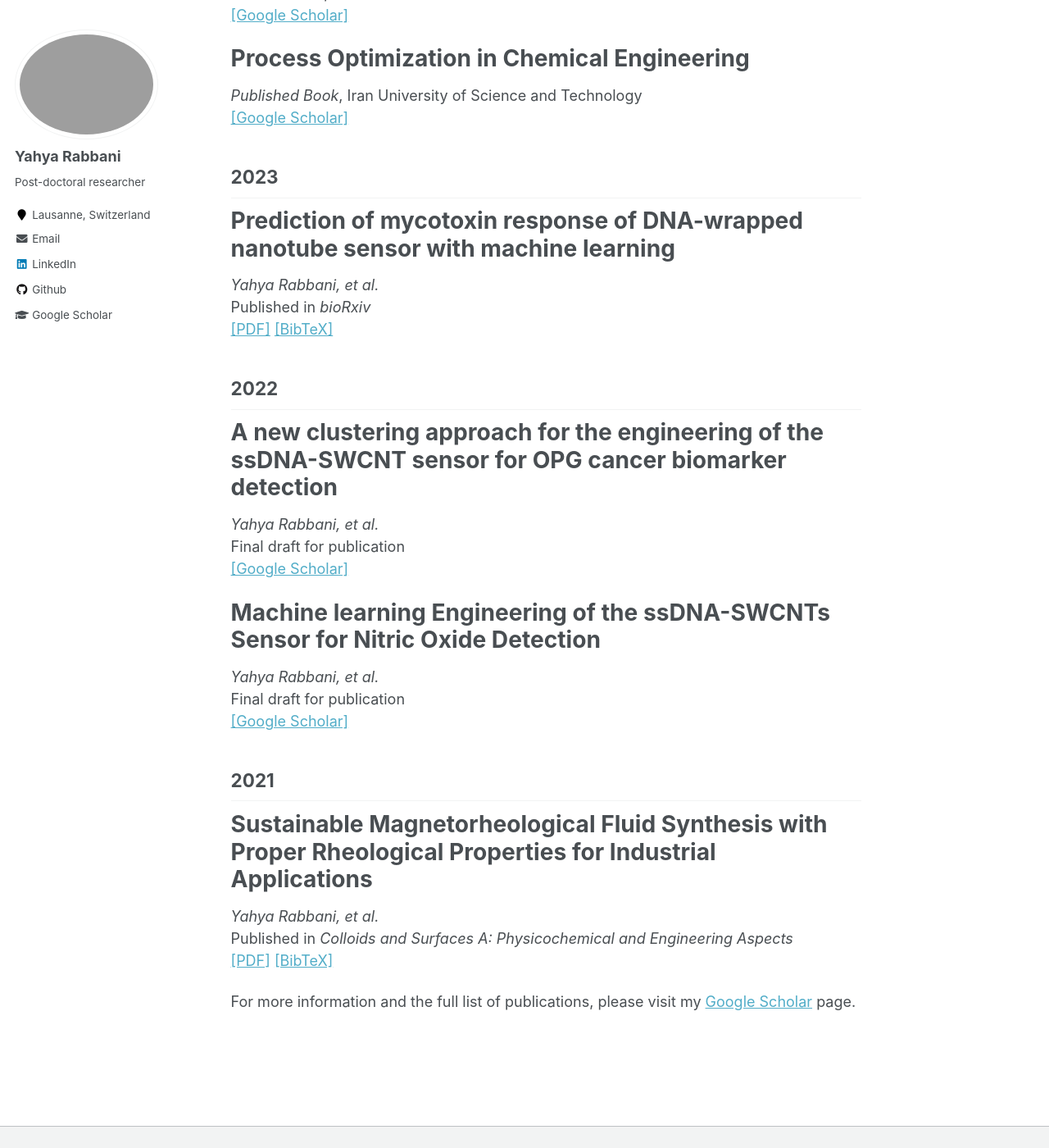
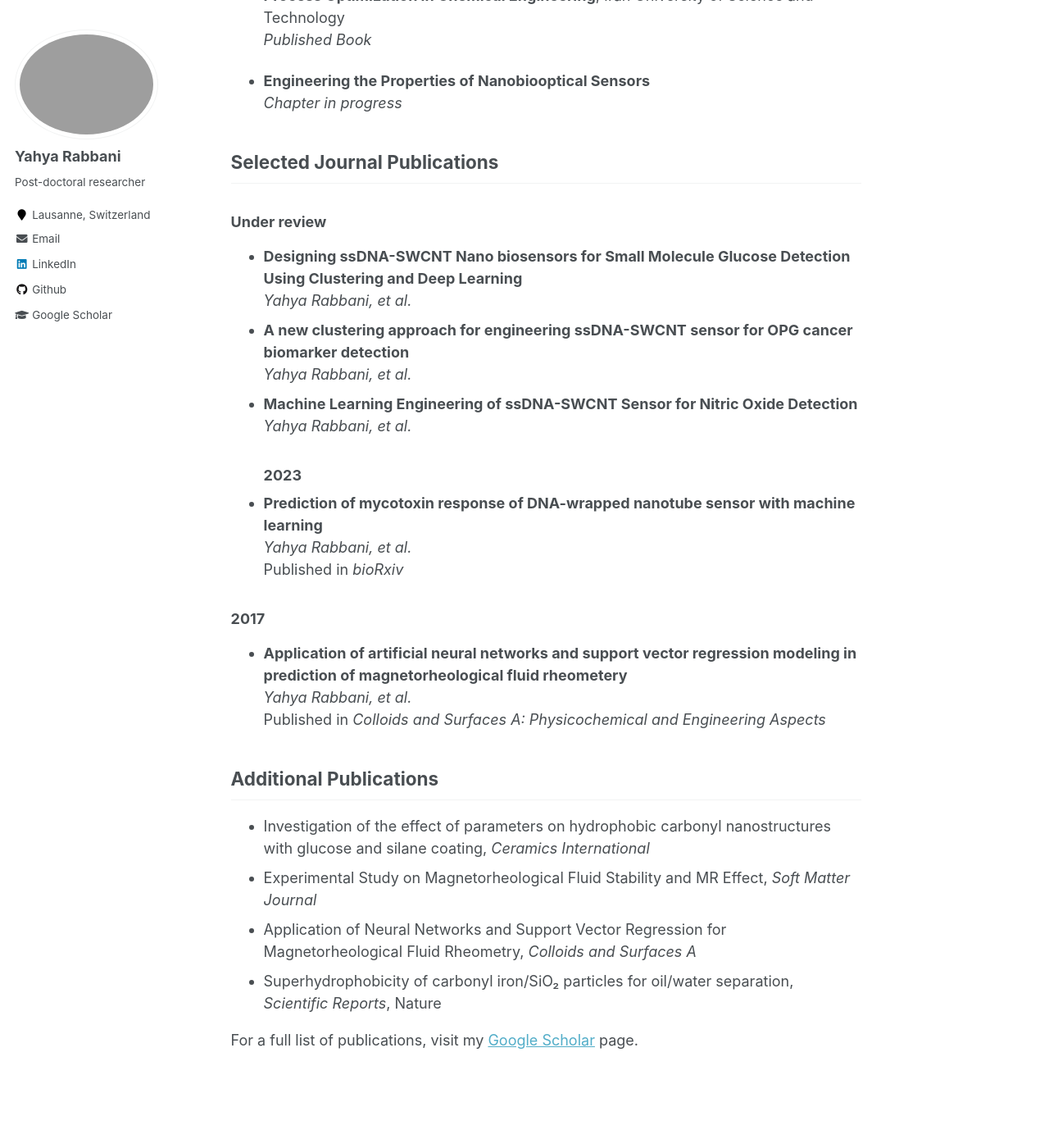
Before and after one commit to YahyaRabbani20/YahyaRabbani, a Jekyll site: the page built from _pages/research.md, in a window 1280 px wide and 1400 px high, scrolled down 538 px. Shown: the whole window at 82% size. Built offline with Jekyll 4.4.1, drawn with Linux system fonts in a browser that asks for light colours; some web fonts are replaced; some of the changed text lies outside the part shown.

Commit message:
research.md

```diff
--- a/_pages/research.md
+++ b/_pages/research.md
@@ -3,7 +3,6 @@ layout: "single"
 title: "Research and Publications"
 permalink: "/research/"
 author_profile: true
-
 ---
 
 <script type="text/javascript">
@@ -29,72 +28,44 @@ author_profile: true
 
 # Publications
 
-## For a complete list of publications, please refer to my [Google Scholar](https://scholar.google.co.in/citations?user=gk2vj4YAAAAJ&hl=en) page.
+For a complete list of publications, please refer to my [Google Scholar](https://scholar.google.co.in/citations?user=gk2vj4YAAAAJ&hl=en) page.
 
 ## Patents and Books
+- **Optimizing optical nano-biosensors** for detecting molecules such as glucose and cancer biomarkers, developed with single-walled carbon nanotubes wrapped in single-stranded DNA sequences.
+  *Patent under process at EPFL (P193835EP00)*
 
-# Designing ssDNA-SWCNT Nano biosensors for Small Molecule Glucose Detection by Using Clustering and Deep Learning
-*Patent under process at EPFL*
-<a href="https://scholar.google.co.in/citations?user=gk2vj4YAAAAJ&hl=en" style="color:page.header.overlay_color">[Google Scholar]</a>
+- **Sustainable Magnetorheological Fluid Synthesis** with Proper Rheological Properties for Industrial Applications.
+  *Iranian Patent 98516*
 
-# Process Optimization in Chemical Engineering
-*Published Book*, Iran University of Science and Technology
-<a href="https://scholar.google.co.in/citations?user=gk2vj4YAAAAJ&hl=en" style="color:page.header.overlay_color">[Google Scholar]</a>
+- **Process Optimization in Chemical Engineering**, Iran University of Science and Technology
+  *Published Book*
 
-## 2023
+- **Engineering the Properties of Nanobiooptical Sensors**
+  *Chapter in progress*
 
-# Prediction of mycotoxin response of DNA-wrapped nanotube sensor with machine learning
-*Yahya Rabbani, et al.*
-Published in *bioRxiv*
-<a href="https://www.biorxiv.org/content/10.1101/2022.11.29.518008v1" style="color:page.header.overlay_color">[PDF]</a>
-<a style="color:page.header.overlay_color; cursor: pointer; cursor: hand;" onclick="toggleVisibility('bib_biorxiv23');">[BibTeX]</a>
-<div id="bib_biorxiv23" style="display:none;">
-<small>
-<a class="btn"  onclick="copyToClip('bib_biorxiv23');">copy to clipboard</a>
-<div class="highlighter-rouge"><pre id="bib_biorxiv23" class="highlight">
-@article{rabbani2023mycotoxin,
-  title={Prediction of mycotoxin response of DNA-wrapped nanotube sensor with machine learning},
-  author={Rabbani, Yahya et al.},
-  journal={bioRxiv},
-  year={2023},
-  doi={10.1101/2022.11.29.518008v1}
-}
-</pre></div></small>
-</div>
+## Selected Journal Publications
+### Under review
+- **Designing ssDNA-SWCNT Nano biosensors for Small Molecule Glucose Detection Using Clustering and Deep Learning**
+  *Yahya Rabbani, et al.*
+- **A new clustering approach for engineering ssDNA-SWCNT sensor for OPG cancer biomarker detection**
+  *Yahya Rabbani, et al.*
+- **Machine Learning Engineering of ssDNA-SWCNT Sensor for Nitric Oxide Detection**
+  *Yahya Rabbani, et al.*
+### 2023
+- **Prediction of mycotoxin response of DNA-wrapped nanotube sensor with machine learning**
+  *Yahya Rabbani, et al.*
+  Published in *bioRxiv*
 
-## 2022
+### 2017
+- **Application of artificial neural networks and support vector regression modeling in prediction of magnetorheological fluid rheometery**
+  *Yahya Rabbani, et al.*
+  Published in *Colloids and Surfaces A: Physicochemical and Engineering Aspects*
 
-# A new clustering approach for the engineering of the ssDNA-SWCNT sensor for OPG cancer biomarker detection
-*Yahya Rabbani, et al.*
-Final draft for publication
-<a href="https://scholar.google.co.in/citations?user=gk2vj4YAAAAJ&hl=en" style="color:page.header.overlay_color">[Google Scholar]</a>
 
-# Machine learning Engineering of the ssDNA-SWCNTs Sensor for Nitric Oxide Detection
-*Yahya Rabbani, et al.*
-Final draft for publication
-<a href="https://scholar.google.co.in/citations?user=gk2vj4YAAAAJ&hl=en" style="color:page.header.overlay_color">[Google Scholar]</a>
+## Additional Publications
+- Investigation of the effect of parameters on hydrophobic carbonyl nanostructures with glucose and silane coating, *Ceramics International*
+- Experimental Study on Magnetorheological Fluid Stability and MR Effect, *Soft Matter Journal*
+- Application of Neural Networks and Support Vector Regression for Magnetorheological Fluid Rheometry, *Colloids and Surfaces A*
+- Superhydrophobicity of carbonyl iron/SiO₂ particles for oil/water separation, *Scientific Reports*, Nature
 
-## 2021
-
-# Sustainable Magnetorheological Fluid Synthesis with Proper Rheological Properties for Industrial Applications
-*Yahya Rabbani, et al.*
-Published in *Colloids and Surfaces A: Physicochemical and Engineering Aspects*
-<a href="https://doi.org/10.1016/j.colsurfa.2021.126834" style="color:page.header.overlay_color">[PDF]</a>
-<a style="color:page.header.overlay_color; cursor: pointer; cursor: hand;" onclick="toggleVisibility('bib_magnetorheological21');">[BibTeX]</a>
-<div id="bib_magnetorheological21" style="display:none;">
-<small>
-<a class="btn"  onclick="copyToClip('bib_magnetorheological21');">copy to clipboard</a>
-<div class="highlighter-rouge"><pre id="bib_magnetorheological21" class="highlight">
-@article{rabbani2021magnetorheological,
-  title={Sustainable Magnetorheological Fluid Synthesis with Proper Rheological Properties for Industrial Applications},
-  author={Rabbani, Yahya et al.},
-  journal={Colloids and Surfaces A: Physicochemical and Engineering Aspects},
-  volume={626},
-  pages={126834},
-  year={2021},
-  doi={10.1016/j.colsurfa.2021.126834}
-}
-</pre></div></small>
-</div>
-
-For more information and the full list of publications, please visit my [Google Scholar](https://scholar.google.co.in/citations?user=gk2vj4YAAAAJ&hl=en) page.
+For a full list of publications, visit my [Google Scholar](https://scholar.google.co.in/citations?user=gk2vj4YAAAAJ&hl=en) page.
```
